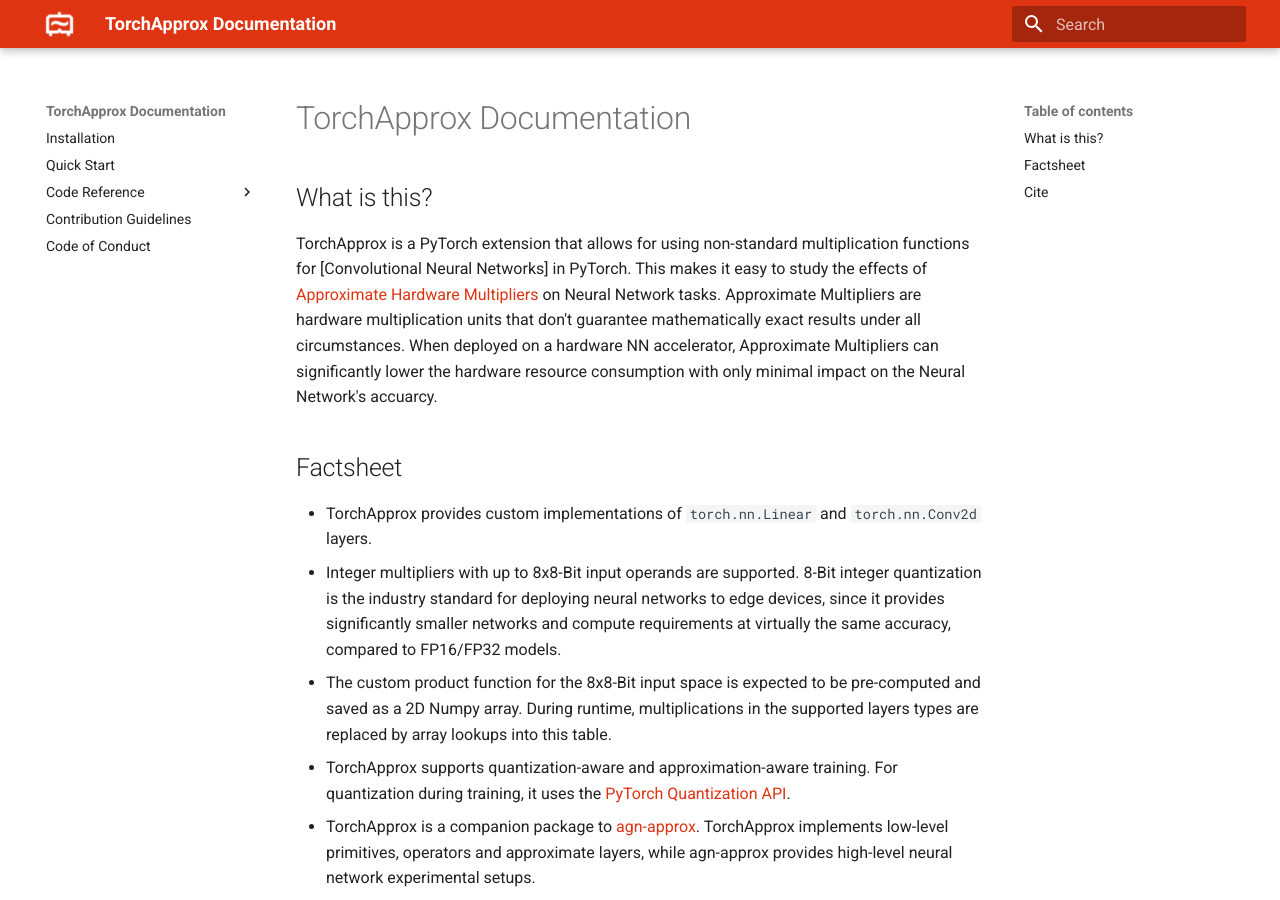
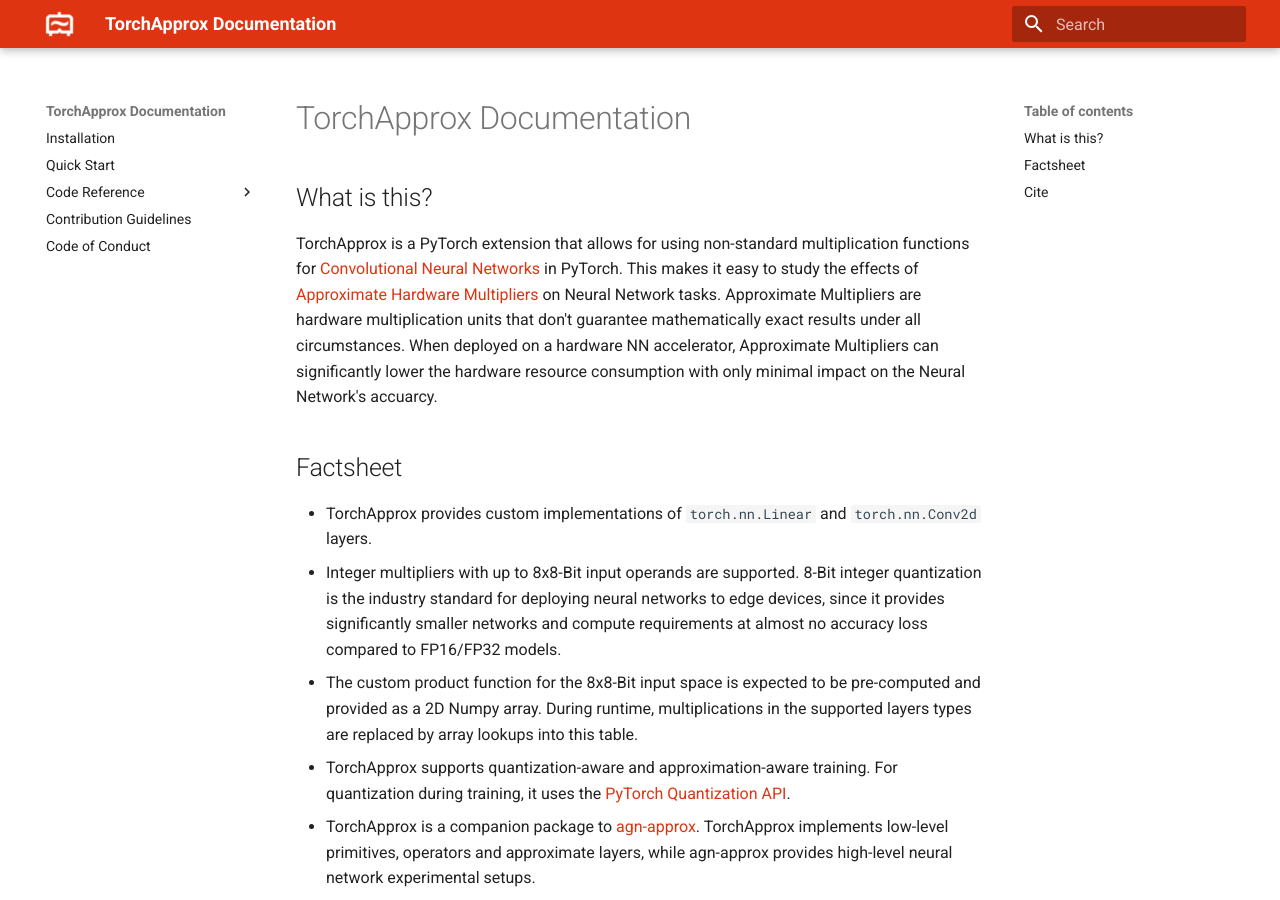
Before and after one commit to etrommer/torch-approx, an MkDocs documentation site: the page built from docs/index.md, in a window 1280 px wide and 900 px high. Built offline with MkDocs 1.6.1 and Material for MkDocs 9.7.7, drawn with Linux system fonts in a browser that asks for light colours.

```diff
--- a/docs/index.md
+++ b/docs/index.md
@@ -1,13 +1,13 @@
 # TorchApprox Documentation
 
 ## What is this?
-TorchApprox is a PyTorch extension that allows for using non-standard multiplication functions for [Convolutional Neural Networks] in PyTorch. This makes it easy to study the effects of [Approximate Hardware Multipliers](https://arxiv.org/pdf/2301.12181.pdf) on Neural Network tasks. Approximate Multipliers are hardware multiplication units that don't guarantee mathematically exact results under all circumstances. When deployed on a hardware NN accelerator, Approximate Multipliers can
+TorchApprox is a PyTorch extension that allows for using non-standard multiplication functions for [Convolutional Neural Networks](https://en.wikipedia.org/wiki/Convolutional_neural_network) in PyTorch. This makes it easy to study the effects of [Approximate Hardware Multipliers](https://arxiv.org/pdf/2301.12181.pdf) on Neural Network tasks. Approximate Multipliers are hardware multiplication units that don't guarantee mathematically exact results under all circumstances. When deployed on a hardware NN accelerator, Approximate Multipliers can
 significantly lower the hardware resource consumption with only minimal impact on the Neural Network's accuarcy.
 
 ## Factsheet
 - TorchApprox provides custom implementations of `torch.nn.Linear` and `torch.nn.Conv2d` layers.
-- Integer multipliers with up to 8x8-Bit input operands are supported. 8-Bit integer quantization is the industry standard for deploying neural networks to edge devices, since it provides significantly smaller networks and compute requirements at virtually the same accuracy, compared to FP16/FP32 models.
-- The custom product function for the 8x8-Bit input space is expected to be pre-computed and saved as a 2D Numpy array. During runtime, multiplications in the supported layers types are replaced by array lookups into this table.
+- Integer multipliers with up to 8x8-Bit input operands are supported. 8-Bit integer quantization is the industry standard for deploying neural networks to edge devices, since it provides significantly smaller networks and compute requirements at almost no accuracy loss compared to FP16/FP32 models.
+- The custom product function for the 8x8-Bit input space is expected to be pre-computed and provided as a 2D Numpy array. During runtime, multiplications in the supported layers types are replaced by array lookups into this table.
 - TorchApprox supports quantization-aware and approximation-aware training. For quantization during training, it uses the [PyTorch Quantization API](https://pytorch.org/docs/stable/quantization.html).
 - TorchApprox is a companion package to [agn-approx](https://github.com/etrommer/agn-approx). TorchApprox implements low-level primitives, operators and approximate layers, while agn-approx provides high-level neural network experimental setups.
 
```
